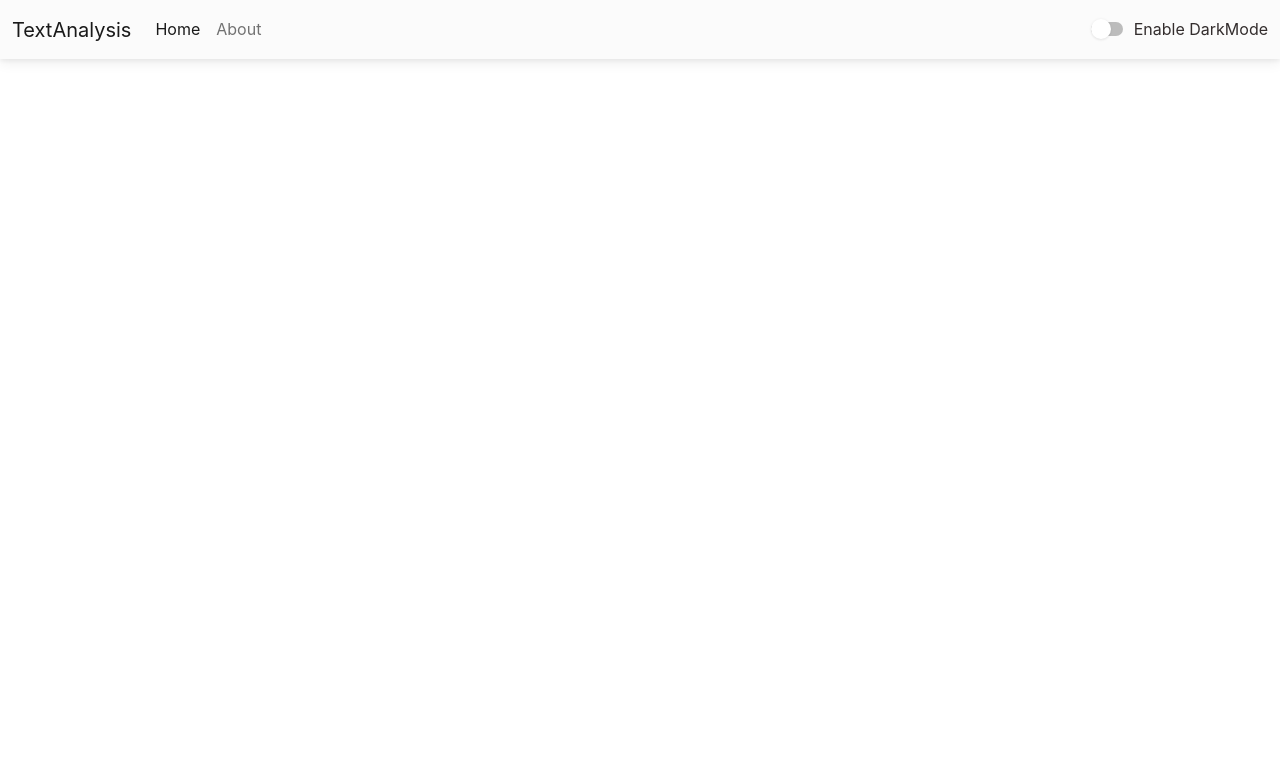
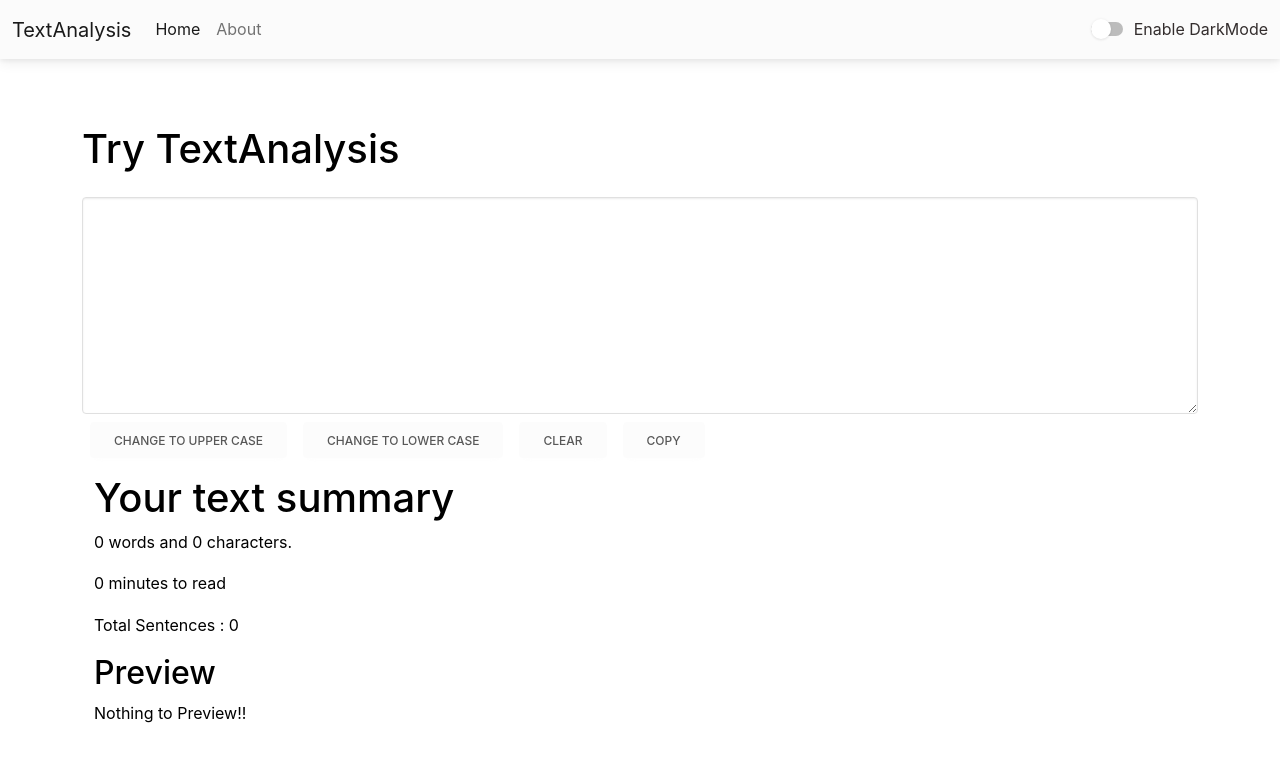
Before and after one commit to atrleo/Text-analysis-REACT-, a React (Create React App) app: page / in a window 1280 px wide. Shown: the top 762 px of the page. Built offline with nearby package versions, Linux system fonts and the light colour scheme.

Commit message:
fixed different erros

```diff
--- a/src/App.js
+++ b/src/App.js
@@ -62,7 +62,7 @@ function App() {
 
             </Route>
 
-            <Route path="/home" element={<TextForm head="Enter your text to ANALYZE" showAlert={showAlert} mode={mode} summary="Your text summary " prev="Preview" />}>
+            <Route path="/" element={<TextForm head="Try TextAnalysis" showAlert={showAlert} mode={mode} summary="Your text summary " prev="Preview" />}>
 
             </Route>
           </Routes>
--- a/src/components/Navbar.js
+++ b/src/components/Navbar.js
@@ -25,10 +25,10 @@ export default function Navbar(props) {
 
 
                     {/* Inorder to pass the promp we use {prop.title} */}
-                    <Link className="navbar-brand" to="/home">{props.title}</Link>
+                    <Link className="navbar-brand" to="/">{props.title}</Link>
                     <ul className="navbar-nav me-auto mb-2 mb-lg-0">
                         <li className="nav-item">
-                            <Link className="nav-link active" aria-current="page" to="/home">{props.home}</Link>
+                            <Link className="nav-link active" aria-current="page" to="/">{props.home}</Link>
                         </li>
                         <li className="nav-item">
                             <Link className="nav-link" to="/about">About</Link>
--- a/src/components/TextForm.js
+++ b/src/components/TextForm.js
@@ -54,23 +54,23 @@ export default function (props) {
         <>
             <div>
                 <div className="form-outline "  style={{color:props.mode==="dark"?"white":"black"}}>
-                    <h1 >{props.head}</h1>
+                    <h1 className='mb-4'>{props.head}</h1>
 
-                    <textarea value={text} onChange={handleOnChange} style={{color:props.mode==="dark"?"white":"black"}} className="form-control border" id="myBox" rows="8" ></textarea>
-                    <button className={`btn btn-${props.mode} mx-2 my-2`} onClick={handleUpClick}>Change to UPPER CASE</button>
-                    <button className={`btn btn-${props.mode} mx-2 my-2`} onClick={handleLowClick}>Change to lower case</button>
-                    <button className={`btn btn-${props.mode} mx-2 my-2`} onClick={handleClearClick}>Clear</button>
-                    <button className={`btn btn-${props.mode} mx-2 my-2`} onClick={handleCopy}>Copy</button>
+                    <textarea placeholder='Enter  text to analyze' value={text} onChange={handleOnChange} style={{color:props.mode==="dark"?"white":"black"}} className="form-control border" id="myBox" rows="8" ></textarea>
+                    <button disabled ={text.length===0} className={`btn btn-${props.mode} mx-2 my-2`} onClick={handleUpClick}>Change to UPPER CASE</button>
+                    <button disabled ={text.length===0} className={`btn btn-${props.mode} mx-2 my-2`} onClick={handleLowClick}>Change to lower case</button>
+                    <button disabled ={text.length===0} className={`btn btn-${props.mode} mx-2 my-2`} onClick={handleClearClick}>Clear</button>
+                    <button disabled ={text.length===0} className={`btn btn-${props.mode} mx-2 my-2`} onClick={handleCopy}>Copy</button>
                 </div>
 
             </div>
             <div className="container my-2"   style={{color:props.mode==="dark"?"white":"black"}}>
                 <h1>{props.summary}</h1>
                 <p>{text.split(" ").length > 1 ? text.split(" ").length - 1 : 0} words and {text.length} characters.</p>
-                <p>{0.008 * text.split(" ").length} minutes to read</p>
+                <p>{0.008 * text.split(" ").filter((element)=>{return element.length!==0}).length} minutes to read</p>
                 <p>Total Sentences : {sentenceCount}</p>
                 <h2>{props.prev}</h2>
-                <p>{text}</p>
+                <p>{text.length>0?text:"Nothing to Preview!!"}</p>
             </div>
 
         </>
```
